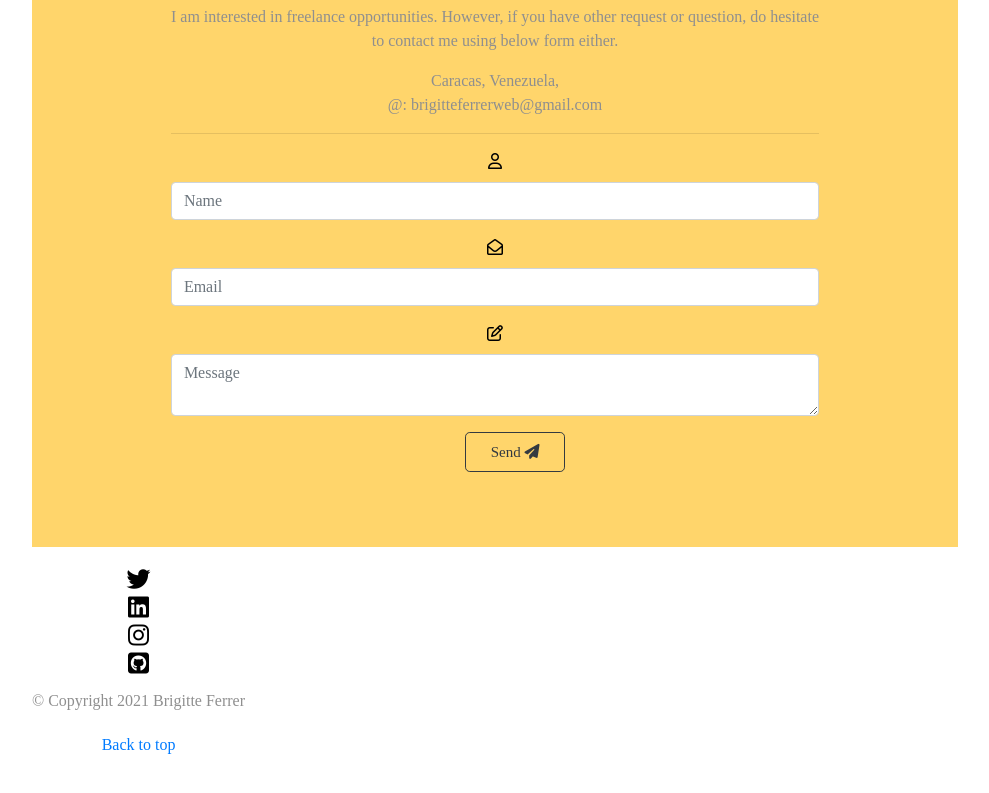
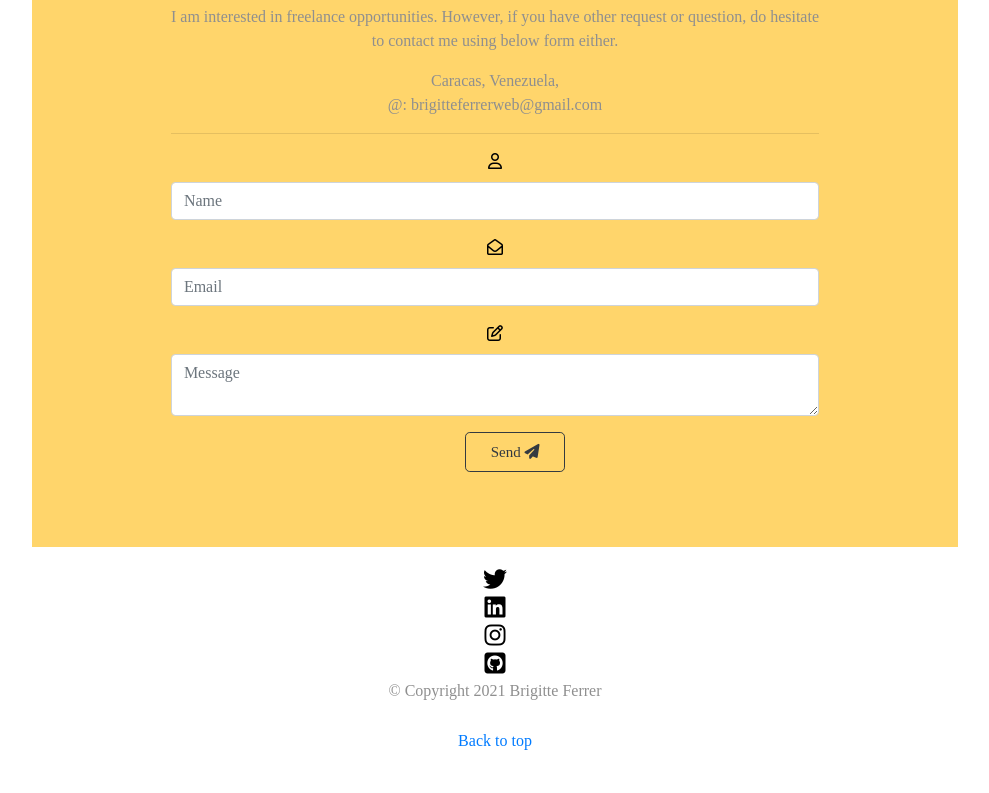
Before and after one commit to briiferrer/brigitteferrerweb, a plain HTML site: page index.html in a window 1280 px wide. Shown: the part 2077-2870 px from the top of the page, without its empty margins (145-1134 px from the left). Drawn offline with nearby package versions, Linux system fonts and the light colour scheme.

Commit message:
Update styles.css

```diff
--- a/css/styles.css
+++ b/css/styles.css
@@ -237,38 +237,29 @@ p{
     right: 570px;
 }
 
-/* Footer General */
+#footer {
+  margin: 0;
+  padding: 0;
+  width: 100%; /* Asegura que ocupe todo el ancho */
+  text-align: center; /* Centra todo el texto dentro del footer */
+  display: block; /* Evita conflictos con Flexbox u otras reglas */
+}
 footer .container-fluid {
-  width: 100%;
-  padding: 0;
-  margin: 0;
-  text-align: center;
-}
-
-/* Footer General */
-footer .container-fluid {
-  display: flex; /* Usar Flexbox para la alineación */
-  flex-direction: column; /* Organizar elementos verticalmente */
-  align-items: center; /* Centrar horizontalmente */
-  justify-content: center; /* Centrar verticalmente */
-  text-align: center; /* Centrar texto dentro de cada elemento */
-  width: 100%; /* Asegurar que ocupe todo el ancho */
-  margin: 0; /* Eliminar márgenes adicionales */
-  padding: 20px 0; /* Espaciado superior e inferior */
+  display: flex; /* Activa Flexbox */
+  flex-direction: column; /* Organiza los elementos verticalmente */
+  align-items: center; /* Centra todos los elementos horizontalmente */
+  justify-content: center; /* Opcional: centra verticalmente */
+  padding: 20px 0; /* Espaciado vertical */
+  text-align: center; /* Centra el texto dentro de los elementos */
 }
 .social-icon {
+  display: inline-block; /* Asegura que los íconos estén en línea */
   margin: 0 10px; /* Espaciado horizontal entre íconos */
   font-size: 24px; /* Tamaño de los íconos */
-  display: inline-block; /* Asegura que no ocupen líneas separadas */
-  color: #000; /* Color de los íconos */
+  color: #000; /* Color del ícono */
 }
-footer p {
-  margin: 10px 0; /* Espaciado uniforme superior e inferior */
-  text-align: center; /* Centrar todos los textos */
+.float-end {
+  display: block; /* Cambia el comportamiento flotante */
+  text-align: center; /* Centra el texto */
+  margin-top: 10px; /* Espaciado superior */
 }
-
-footer .float-end {
-  display: block; /* Reemplaza el comportamiento flotante */
-  text-align: center; /* Centra el enlace "Back to top" */
-  margin-top: 10px; /* Espacio superior opcional */
-}
```
